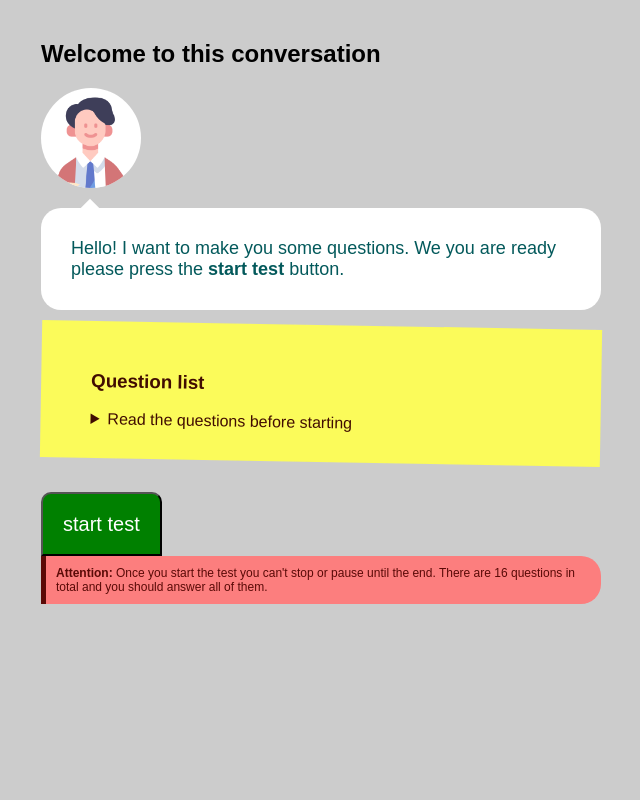
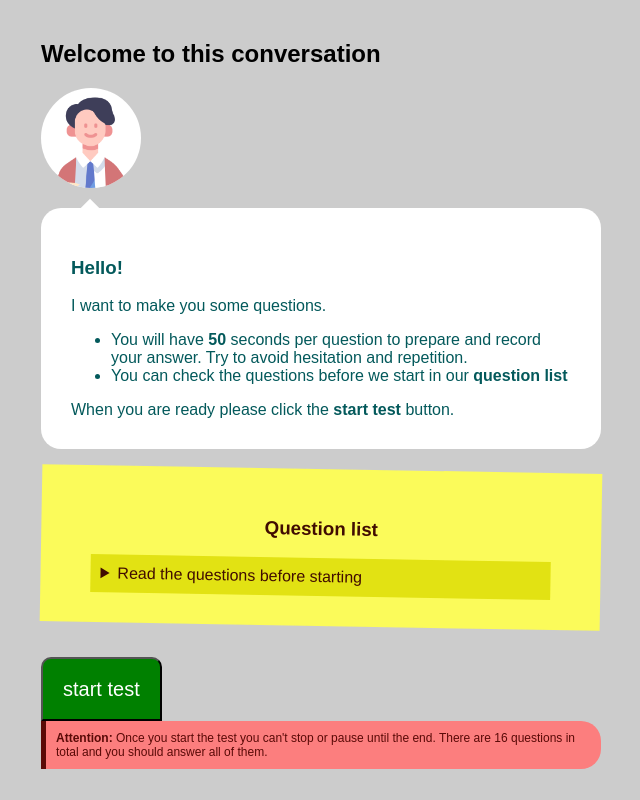
Before and after one commit to mawnowgithub/mawnowgithub.github.io, a plain HTML site: page index.html in a window 1280 px wide. Shown: the whole page, without its empty margins (319-959 px from the left). Drawn offline with Linux system fonts and the light colour scheme.

Commit message:
another improvements

```diff
--- a/functions.js
+++ b/functions.js
@@ -18,6 +18,7 @@ const init = () => {
     let info=document.getElementById("info")
     let remaining=document.getElementById("remaining")
     let numberQuestions=document.getElementById("number-questions")
+	let totalTimeContainer=document.getElementById("total-time")
 
 	const questions = [
         "What is your job?",
@@ -104,6 +105,7 @@ const init = () => {
 	totalQuestions = questions.length
 	document.getElementById("counter__total").innerHTML = totalQuestions
     numberQuestions.innerHTML=totalQuestions
+	totalTimeContainer.innerHTML= time
 	publishList();
 }
 
--- a/index.html
+++ b/index.html
@@ -18,9 +18,27 @@
 				<span id="counter__total"> 1 </span>
 			</div>
 
-			<div id="teacher-avatar"><img src="images/teacher.png" alt="teacher"></div>
+			<div id="teacher-avatar">
+				<img src="images/teacher.png" alt="teacher" />
+			</div>
 
-			<h2 id="question">Hello! I want to make you some questions. We you are ready please press the <strong>start test</strong>  button.</h2>
+			<div id="question">
+				<h3>Hello!</h3>
+
+				<p>I want to make you some questions.</p>
+				<ul>
+					<li>
+						You will have
+						<strong><span id="total-time">0</span> </strong> seconds per question to prepare and record your answer. Try to avoid hesitation and repetition.
+					</li>
+					<li>
+						You can check the questions before we start in our
+						<strong>question list</strong>
+					</li>
+				</ul>
+
+				When you are ready please click the <strong>start test</strong> button.
+			</div>
 			<div id="timer-bar" class="hidden"></div>
 			<div id="remaining" class="hidden">
 				<p>Mind your time!</p>
@@ -32,13 +50,16 @@
 			<h3>Question list</h3>
 			<details>
 				<summary>Read the questions before starting</summary>
-                <ol id="question-list">
-
-                </ol>
+				<ol id="question-list"></ol>
 			</details>
 		</div>
 
 		<button id="start-button">start test</button>
-		<p id="info"><strong>Attention: </strong>Once you start the test you can't stop or pause until the end. There are <span id="number-questions"></span> questions in total and you should answer all of them.</p>
+		<p id="info">
+			<strong>Attention: </strong>Once you start the test you can't stop or
+			pause until the end. There are
+			<span id="number-questions"></span> questions in total and you should
+			answer all of them.
+		</p>
 	</body>
 </html>
--- a/styles.css
+++ b/styles.css
@@ -16,13 +16,14 @@ body {
 }
 
 #question {
-	font-size: 18px;
+	font-size: 16px;
 	font-weight: normal;
 	padding: 30px;
 	background-color: #fff;
 	border-radius: 20px;
 	position: relative;
 	color: #03595b;
+	margin-bottom: 20px;
 }
 
 #question::after {
@@ -113,6 +114,9 @@ button:hover {
 	transform: rotate(1deg);
 	color: #400c01;
 }
+#questions-list-container h3 {
+	text-align: center;
+}
 
 #question-list li {
 	margin: 5px 0;
@@ -140,9 +144,15 @@ button:hover {
 	top: 30px;
 }
 
-#remaining{
+#remaining {
 	display: flex;
 	justify-content: space-between;
 	align-items: center;
-	margin-top:10px
+	margin-top: 10px;
 }
+
+summary {
+	cursor: pointer;
+	background-color: #e2e213;
+	padding: 10px;
+}
```
Lines whose indentation alone changed are shown as unchanged.
